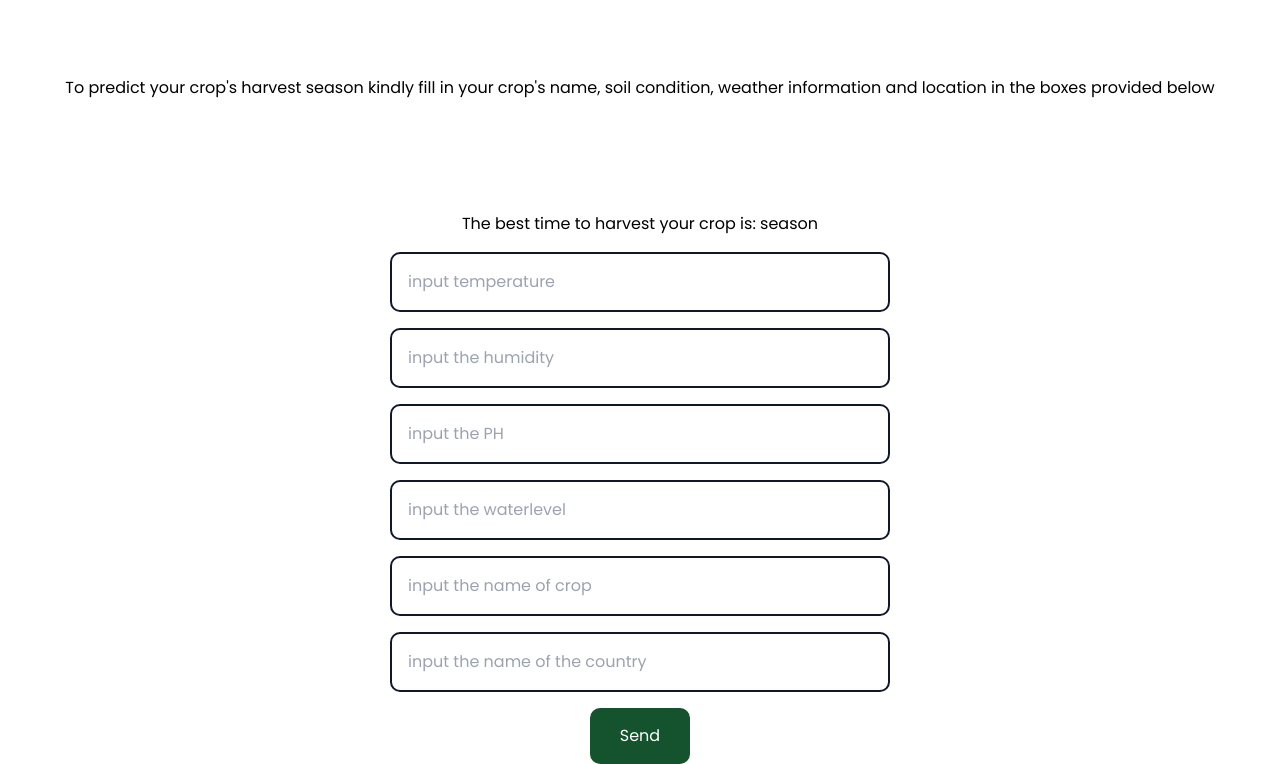
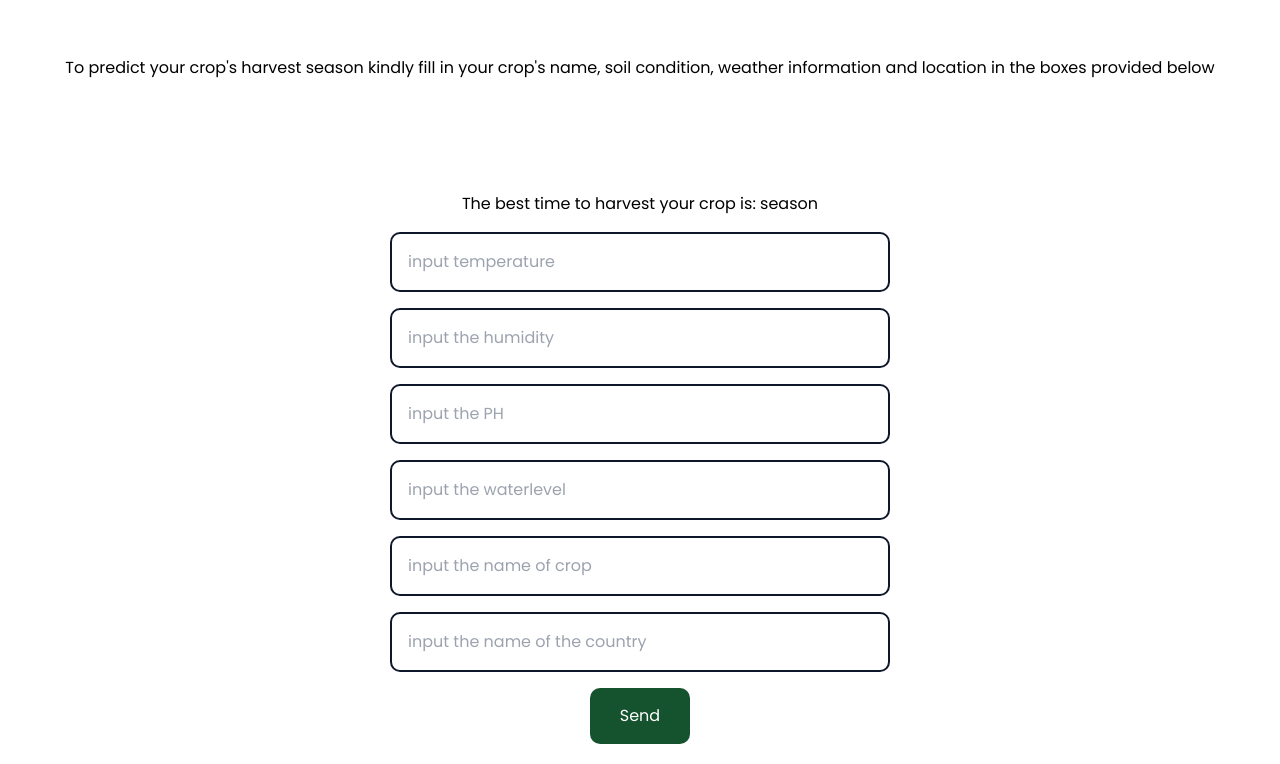
Before and after one commit to Thintalltom/Farmers-Precision, a React (Vite) app in the folder farmers-precision/: page /query in a window 1280 px wide. Shown: the part 128-892 px from the top of the page. Built offline with nearby package versions, Linux system fonts and the light colour scheme; no server answers.

Commit message:
changes amde

```diff
--- a/farmers-precision/src/QueryBox.jsx
+++ b/farmers-precision/src/QueryBox.jsx
@@ -79,7 +79,7 @@ const QueryBox = ({ logemail }) => {
     <div className="bg-white h-[100vh]  p-4">
 
 
-      <div className="flex items-center  h-[50vh] justify-center align-center">
+      <div className="flex items-center  h-[50vh] justify-center align-center mt-[-20px]">
          <p>To predict your crop's harvest season kindly fill in your crop's name, soil condition, weather information and location in the boxes provided below </p>
 
 
```
